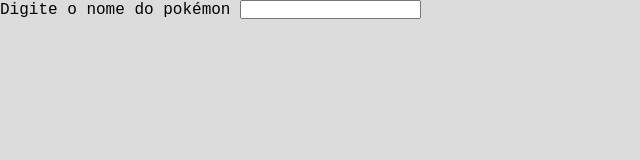
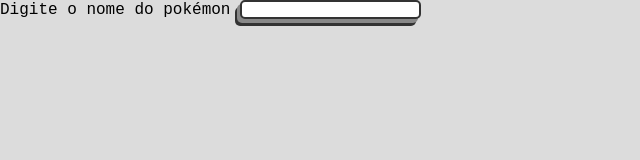
Before and after one commit to PedroFonseca13/Copybase, a plain HTML site: page index.html in a window 1280 px wide. Shown: the whole page, without its empty margins (0-640 px from the left). Drawn offline with Linux system fonts and the light colour scheme.

Commit message:
chore: alterado estilo do input

```diff
--- a/assets/css/style.css
+++ b/assets/css/style.css
@@ -7,3 +7,11 @@
   background-color: gainsboro;
   font-family: 'Courier New', Courier, monospace;
 }
+
+.input__search {
+  /* width: 100%; */
+  outline: none;
+  border: 2px solid #333;
+  border-radius: 5px;
+  box-shadow: -3px 4px 0 #888, -5px 7px #333;
+}
--- a/index.html
+++ b/index.html
@@ -13,7 +13,7 @@
 <body>
   <main>
     <label for="pokemon">Digite o nome do pokémon</label>
-    <input type="search">
+    <input type="search" class="input__search">
   </main>
 </body>
 </html>
```
